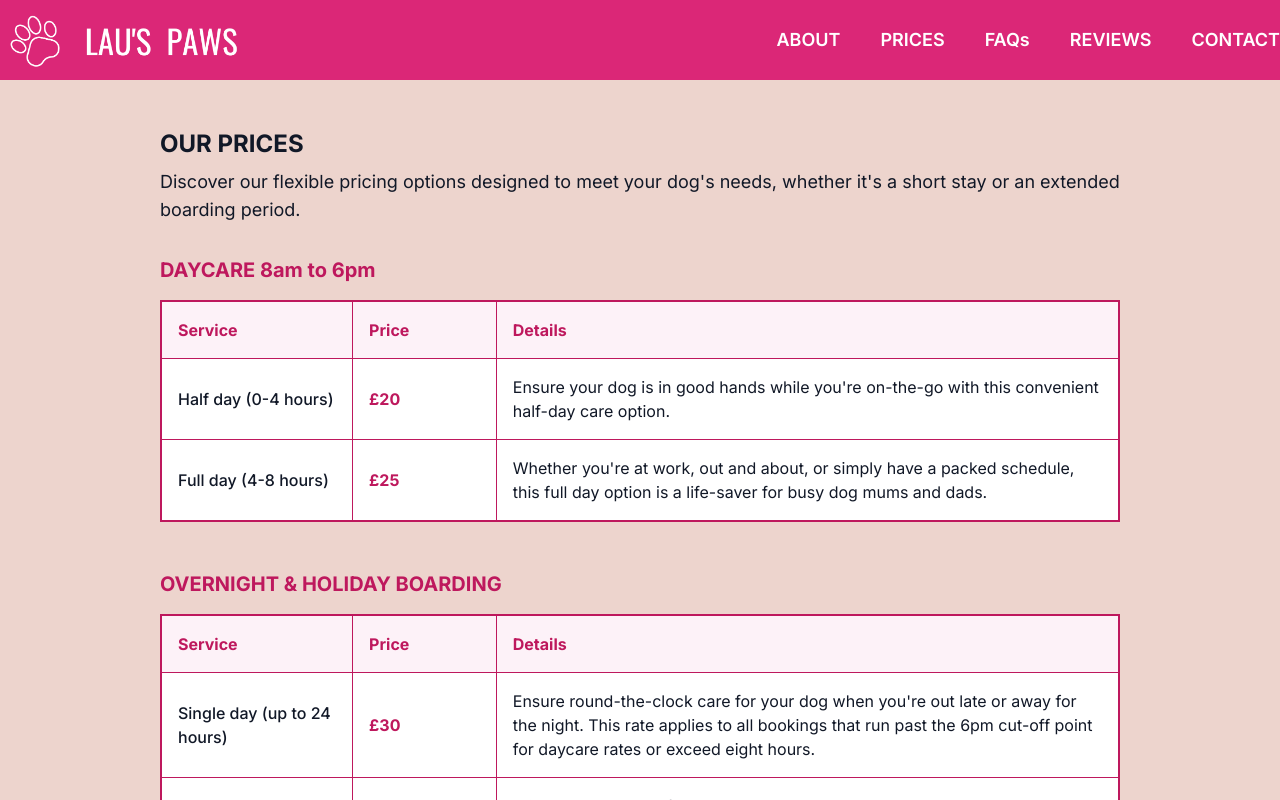
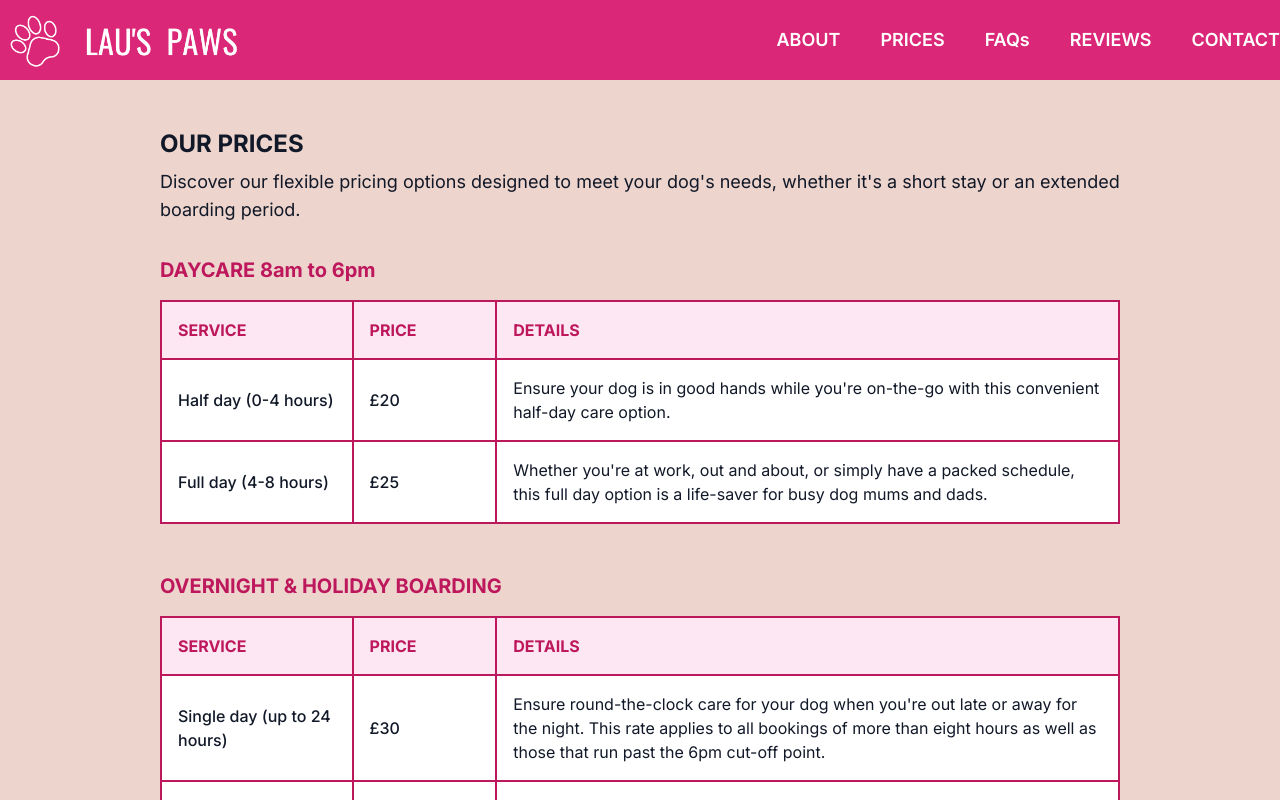
Before and after one commit to lolamindi/laus-paws, a Next.js app: page /prices in a window 1280 px wide. Shown: the top 800 px of the page. Built offline with nearby package versions, Linux system fonts and the light colour scheme.

Commit message:
adjust styles on pricing page

```diff
--- a/data/prices.json
+++ b/data/prices.json
@@ -24,7 +24,7 @@
           "id": 2,
           "service": "Single day (up to 24 hours)",
           "price": "£30",
-          "details": "Ensure round-the-clock care for your dog when you're out late or away for the night. This rate applies to all bookings that run past the 6pm cut-off point for daycare rates or exceed eight hours."
+          "details": "Ensure round-the-clock care for your dog when you're out late or away for the night. This rate applies to all bookings of more than eight hours as well as those that run past the 6pm cut-off point."
         },
         {
           "id": 3,
--- a/src/app/prices/page.jsx
+++ b/src/app/prices/page.jsx
@@ -17,18 +17,18 @@ export default function Prices() {
             <div className="">
               <table className="w-full border-2 border-pink-700 bg-white">
                 <thead>
-                  <tr className="bg-pink-50 text-pink-700">
-                    <th className="p-4 border border-pink-700 text-left w-[20%]">Service</th>
-                    <th className="p-4 border border-pink-700 text-left w-[15%]">Price</th>
-                    <th className="p-4 border border-pink-700 text-left w-[65%]">Details</th>
+                  <tr className="bg-pink-100 text-pink-700">
+                    <th className="p-4 border-2 border-pink-700 text-left w-[20%]">SERVICE</th>
+                    <th className="p-4 border-2 border-pink-700 text-left w-[15%]">PRICE</th>
+                    <th className="p-4 border-2 border-pink-700 text-left w-[65%]">DETAILS</th>
                   </tr>
                 </thead>
                 <tbody>
                   {section.items?.map((item, itemIndex) => (
                     <tr key={item.id || itemIndex}>
-                      <td className="p-4 border border-pink-700 font-medium ">{item.service}</td>
-                      <td className="p-4 border border-pink-700 text-pink-700 font-bold">{item.price}</td>
-                      <td className="p-4 border border-pink-700">{item.details}</td>
+                      <td className="p-4 border-2 border-pink-700 font-medium ">{item.service}</td>
+                      <td className="p-4 border-2 border-pink-700 font-medium">{item.price}</td>
+                      <td className="p-4 border-2 border-pink-700">{item.details}</td>
                     </tr>
                   ))}
                 </tbody>
@@ -52,9 +52,9 @@ export default function Prices() {
                 <tbody>
                   {pricesData.specialRates.map((rate, rateIndex) => (
                     <tr key={rate.id || rateIndex} className="">
-                      <td className="p-4 border border-pink-700 font-medium w-1/4">{rate.service}</td>
-                      <td className="p-4 border border-pink-700 text-pink-700 font-bold w-1/4">{rate.price}</td>
-                      <td className="p-4 border border-pink-700 w-1/2">{rate.details}</td>
+                      <td className="p-4 border border-pink-700 font-medium">{rate.service}</td>
+                      <td className="p-4 border border-pink-700 text-pink-700 font-bold">{rate.price}</td>
+                      <td className="p-4 border border-pink-700">{rate.details}</td>
                     </tr>
                   ))}
                 </tbody>
```
